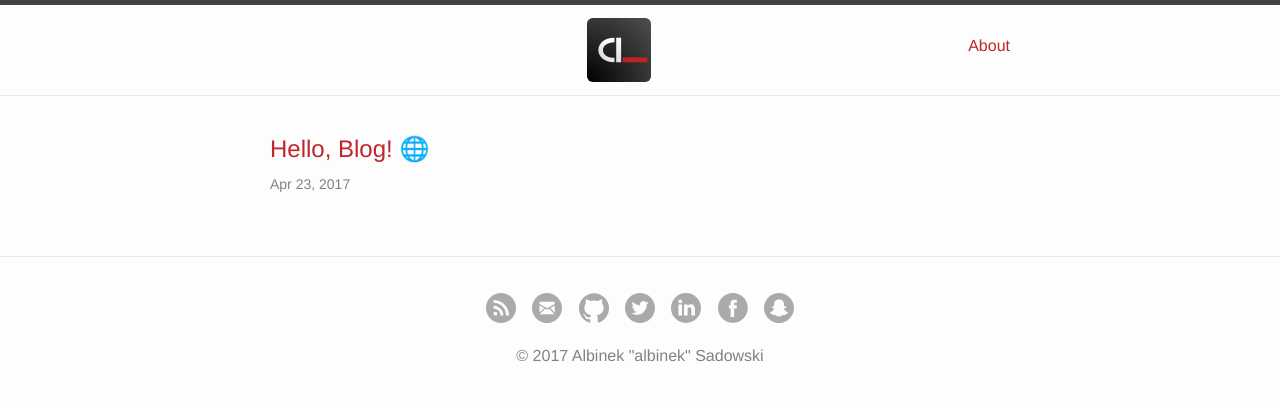
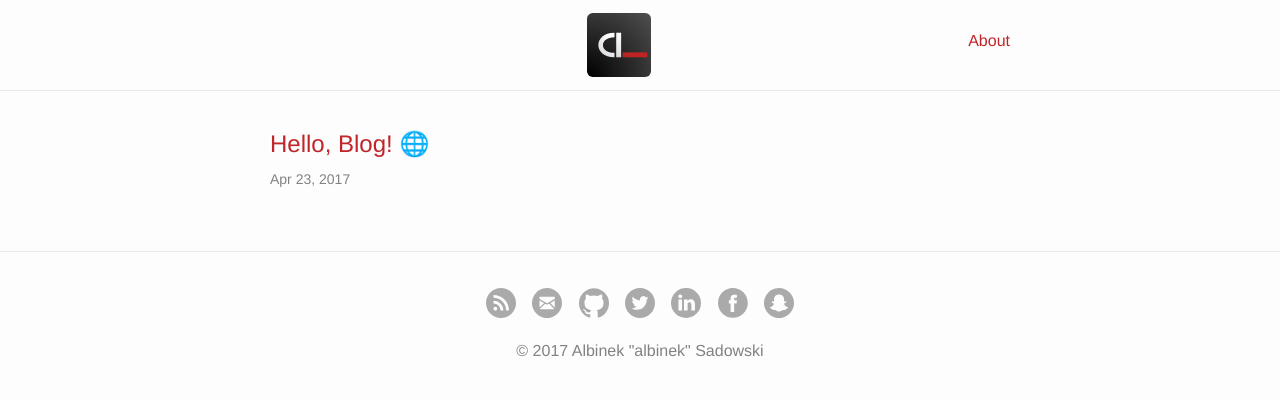
Before and after one commit to albinekcom/albinekcom.github.io, a Jekyll site: the page built from index.md, in a window 1280 px wide. Shown: the top 401 px of the page. Built offline with Jekyll 4.4.1, drawn with Linux system fonts in a browser that asks for light colours.

Commit message:
Remove top border

```diff
--- a/_includes/head.html
+++ b/_includes/head.html
@@ -2,9 +2,8 @@
   <meta charset="utf-8">
   <meta http-equiv="X-UA-Compatible" content="IE=edge">
   <meta name="viewport" content="width=device-width, initial-scale=1">
-
   <link rel="stylesheet" href="{{ "/assets/css/main.css" | relative_url }}">
-  <link rel="stylesheet" href="{{ "/assets/css/main.css" | relative_url }}" media="print" />
+  <link rel="stylesheet" href="{{ "/assets/css/main.css" | relative_url }}" media="print">
   <link rel="canonical" href="{{ page.url | replace:'index.html','' | absolute_url }}">
   <link rel="alternate" type="application/rss+xml" title="{{ site.title | escape }}" href="{{ "/feed.xml" | relative_url }}">
 
--- a/_sass/minima/_layout.scss
+++ b/_sass/minima/_layout.scss
@@ -2,7 +2,6 @@
  * Site header
  */
 .site-header {
-  border-top: 5px solid $grey-color-dark;
   border-bottom: 1px solid $grey-color-light;
   min-height: $spacing-unit * 1.865;
   text-align: center;
```
